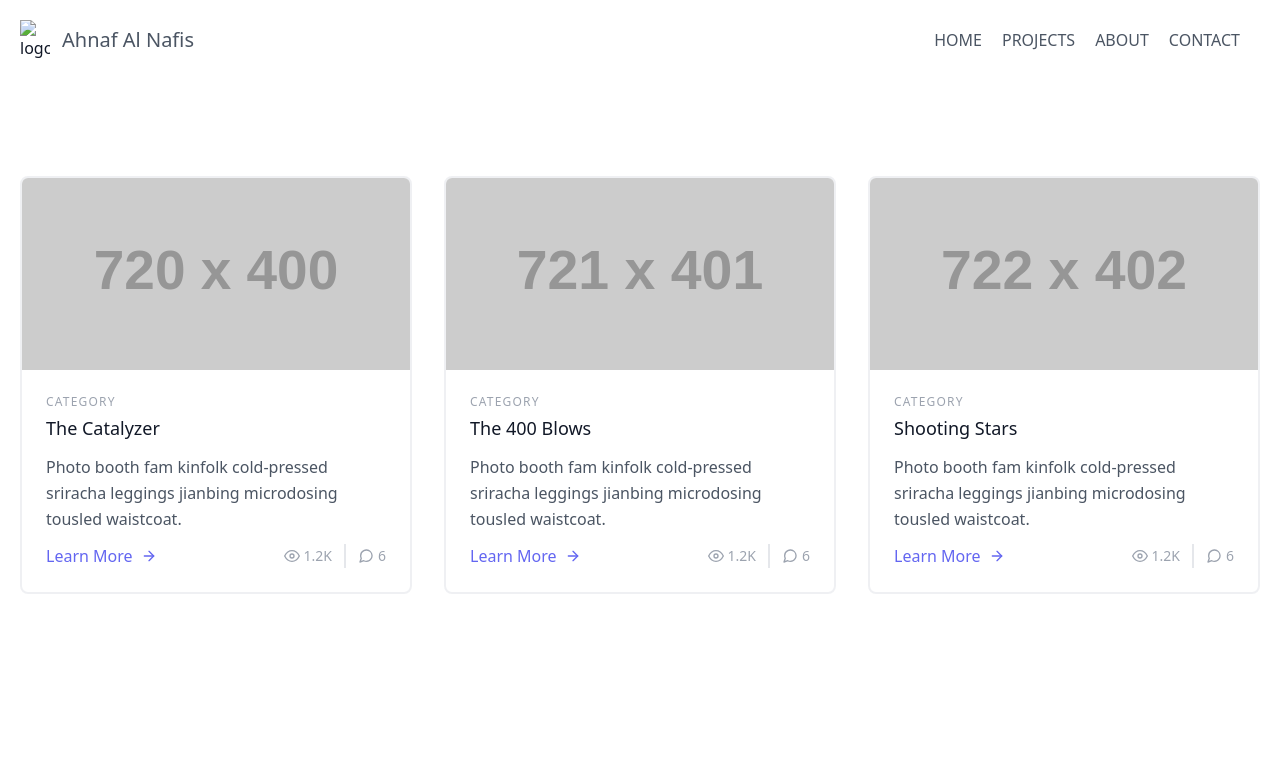
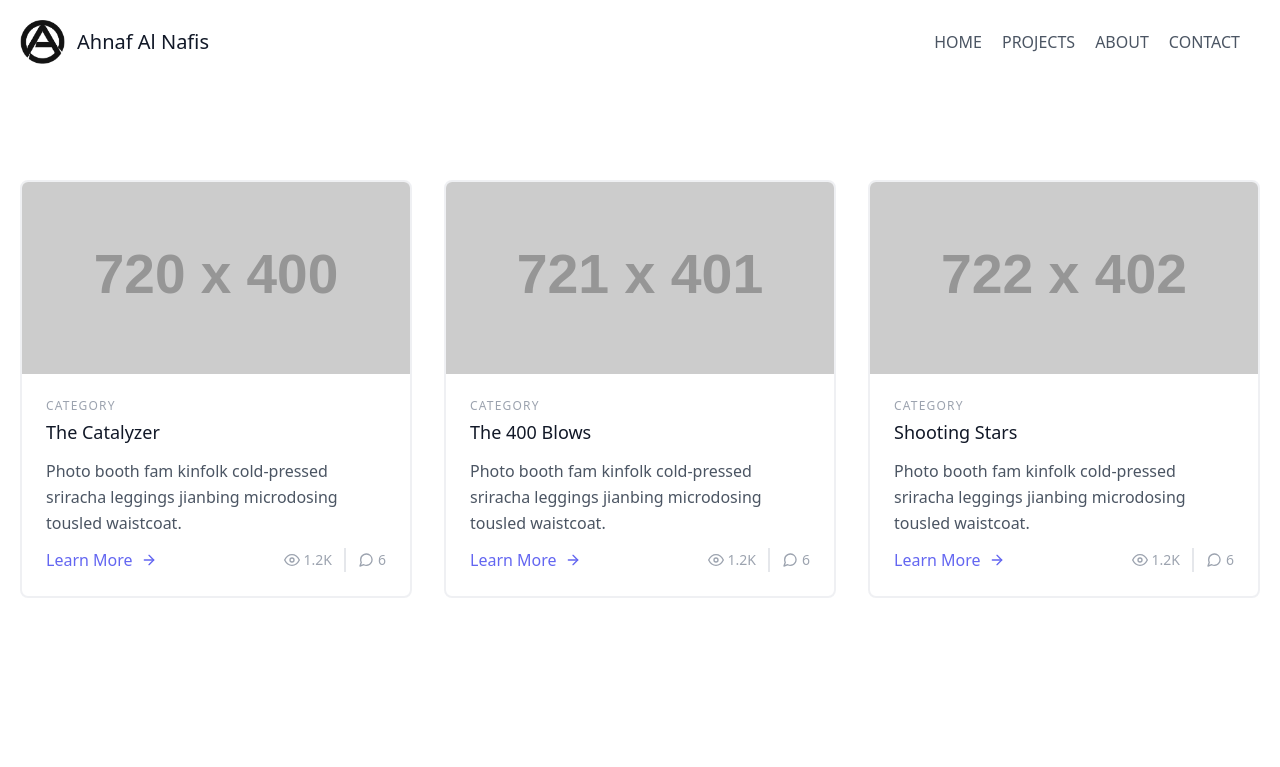
Before and after one commit to ahnaf-al-nafis/ahnafalnafis.github.io, a plain HTML site: page projects.html in a window 1280 px wide. Shown: the top 767 px of the page. Drawn offline with nearby package versions, Linux system fonts and the light colour scheme; placeholder pictures from the web are drawn by us.

Commit message:
Update projects.html

```diff
--- a/projects.html
+++ b/projects.html
@@ -4,7 +4,7 @@
 <head>
     <meta charset="UTF-8">
     <meta name="viewport" content="width=device-width, initial-scale=1.0">
-    <link rel="shortcut icon" href="./images/favicon.png" type="image/x-icon">
+    <link rel="shortcut icon" href="favicon.png" type="image/x-icon">
     <link href="https://unpkg.com/tailwindcss@^2/dist/tailwind.min.css" rel="stylesheet">
     <title>Projects</title>
 </head>
@@ -12,12 +12,12 @@
 <body>
     <header class="text-gray-600 body-font">
         <div class="container mx-auto flex flex-wrap p-5 flex-col md:flex-row items-center">
-            <a class="flex title-font font-medium items-center text-gray-900 mb-4 md:mb-0">
-                <img src="./images/favicon.png" alt="logo" width="30px">
-                <a href="home.html"><span class="ml-3 text-xl">Ahnaf Al Nafis</span></a>
+            <a href="index.html" class="flex title-font font-medium items-center text-gray-900 mb-4 md:mb-0">
+                <img src="favicon.png" alt="logo" width="45px">
+                <span class="ml-3 text-xl">Ahnaf Al Nafis</span>
             </a>
             <nav class="md:ml-auto flex flex-wrap items-center text-base justify-center">
-                <a href="home.html" class="mr-5 hover:text-gray-900">HOME</a>
+                <a href="index.html" class="mr-5 hover:text-gray-900">HOME</a>
                 <!-- <a href=".html" class="mr-5 hover:text-gray-900">SKILLS</a> -->
                 <a href="projects.html" class="mr-5 hover:text-gray-900">PROJECTS</a>
                 <a href="about.html" class="mr-5 hover:text-gray-900">ABOUT</a>
```
